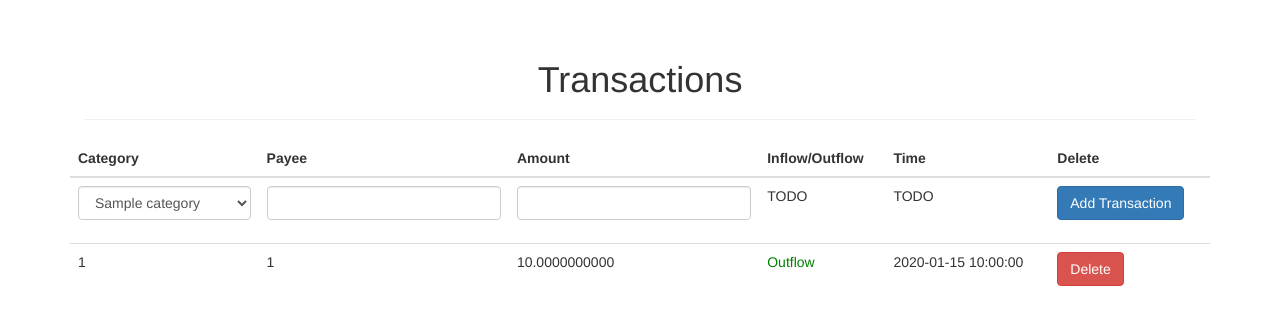
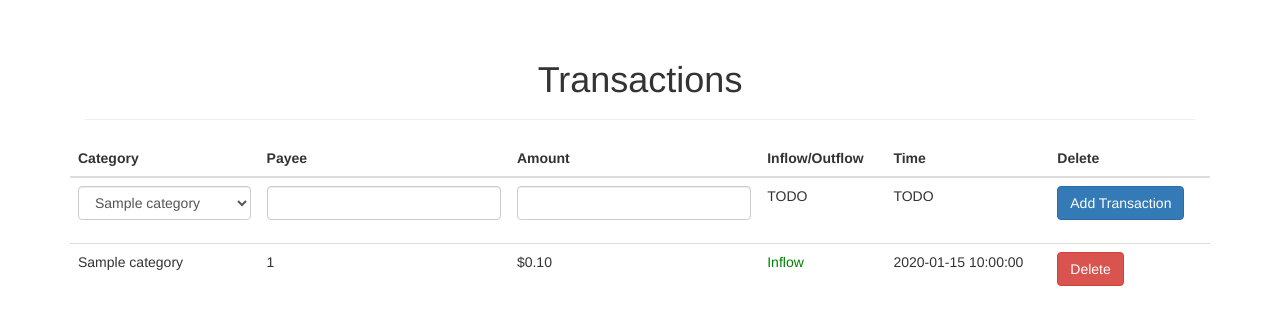
Before and after one commit to swm82/eNvelopes, a Flask app: page /transactions in a window 1280 px wide. Shown: the part 52-377 px from the top of the page. Run offline with Flask 2, Linux system fonts and the light colour scheme; a user stored in the database is signed in; tables that the repository leaves empty hold one stand-in row (values such as "Sample post"); some libraries are stand-ins or nearby versions.

Commit message:
Working version, db updated, currency formatting corrected, inflow category implemented

```diff
--- a/app/auth/views.py
+++ b/app/auth/views.py
@@ -1,7 +1,7 @@
 from flask import render_template, redirect, request, url_for, flash
 from flask_login import login_user, logout_user, login_required
 from . import auth
-from ..models import User
+from ..models import User, Category
 from .forms import LoginForm, RegistrationForm
 from .. import db
 
@@ -33,6 +33,10 @@
         user = User(email=form.email.data, username=form.username.data, password=form.password.data, role=2, cash=0)
         db.session.add(user)
         db.session.commit()
+        user_info = User.query.filter_by(email=form.email.data).first()
+        inflow = Category(name='Inflow', amount=0, user_id=user_info.user_id)
+        db.session.add(inflow)
+        db.session.commit()
         flash('You can now login')
         return redirect(url_for('auth.login'))
     return render_template('auth/register.html', form=form)
--- a/app/main/forms.py
+++ b/app/main/forms.py
@@ -9,8 +9,8 @@
     submit = SubmitField('Add Category')
 
 class AddTransactionForm(FlaskForm):
-    # Implement category as dropdown of category options
     category = SelectField(validators=[DataRequired()])
+    category_id = HiddenField()
     payee = StringField(validators=[DataRequired(), Length(1,64)])
     amount = DecimalField(validators=[DataRequired()], places=2, rounding=None, use_locale=False, number_format=None)
     submit = SubmitField('Add Transaction')
@@ -18,7 +18,7 @@
 class AddToCategoryForm(FlaskForm):
     amount = DecimalField(validators=[DataRequired()], places=2, rounding=None, use_locale=False, number_format=None)
     category_id = HiddenField()
-    to_categories = SelectField('Move to category...', validators=[DataRequired()])
+    # to_categories = SelectField('Move to category...')
     to_category_id = HiddenField()
     delete = SubmitField('Delete Category')
     submit = SubmitField('Add to Envelope')
--- a/app/main/views.py
+++ b/app/main/views.py
@@ -6,7 +6,6 @@
 from .forms import AddCategoryForm, AddTransactionForm, AddToCategoryForm, DeleteTransactionForm
 from ..models import User, Category, Transaction, Payee
 from sqlalchemy import func
-from decimal import Decimal
 
 @main.route('/', methods = ['POST', 'GET'])
 def index():
@@ -15,29 +14,30 @@
     if request.method == 'POST':
         user = current_user.get_id()
         # If post request is from add_category form, add category to db
-        if request.form.get('submit') == 'add_category' and add_category_form.validate_on_submit():
+        if request.form['submit'] == 'add_category' and add_category_form.validate_on_submit():
+            print("Inside add cat")
             category = Category(name=add_category_form.category_name.data, amount=0, user_id=current_user.get_id())
             db.session.add(category)
             db.session.commit()
         # If post request is from add_to_category adjust amount in category in db
-        if request.form.get('submit') == 'add_to_category' and add_to_category_form.validate_on_submit():
-            category = Category.query.filter_by(id=add_to_category_form.category_id.data).first()
-            category.amount = category.amount + add_to_category_form.amount.data
+        if request.form['submit'] == 'add_to_category' and add_to_category_form.validate_on_submit():
+            print("Here")
+            category = Category.query.filter_by(category_id=add_to_category_form.category_id.data).first()
+            category.amount = category.amount + decimal_to_int(add_to_category_form.amount.data)
+            user_inflow = Category.query.filter_by(user_id=current_user.get_id(), name='Inflow').first()
+            user_inflow.amount = user_inflow.amount - decimal_to_int(add_to_category_form.amount.data)
             db.session.commit()
-            # TODO add remove cash option
-            # add delete category option
         return redirect(url_for('main.index'))
     else:
         if not current_user.is_authenticated:
             return redirect(url_for('auth.register'))
         else:
             user = current_user.get_id()
-            user_data = User.query.filter_by(id=user).first()
-            categories = Category.query.filter_by(user_id=user).all()
-            categorized_cash_total = db.session.query(func.sum(Category.amount)).filter_by(user_id=user).scalar()
-            if not categorized_cash_total:
-                categorized_cash_total = 0
-            return render_template("index.html", categories=categories, unbudgeted_amount=user_data.cash-categorized_cash_total, add_category_form=add_category_form, add_to_category_form=add_to_category_form)
+            user_data = User.query.filter_by(user_id=user).first()
+            user_inflow = Category.query.filter_by(user_id=current_user.get_id(), name='Inflow').first()
+            categories = Category.query.filter_by(user_id=user).filter(Category.name.isnot('Inflow')).all()
+            unbudgeted = Category.query.filter_by(user_id=user, name="Inflow").first().amount
+            return render_template("index.html", categories=categories, unbudgeted_amount=unbudgeted, add_category_form=add_category_form, add_to_category_form=add_to_category_form)
 
 # add login required
 @main.route('/transactions', methods=['GET', 'POST'])
@@ -46,41 +46,43 @@
     delete_transaction_form = DeleteTransactionForm()
     # Get categories associated with user, pass to form select field, get list of names to utilize in transaction list
     categories = Category.query.filter_by(user_id=current_user.get_id()).all()
-    user_category_names = [category.name for category in categories]
-    add_transaction_form.category.choices = user_category_names
+    # Category dict to be used in template
+    categories = { category.category_id : category.name for category in categories }
+    add_transaction_form.category.choices = list(categories.values())
     if request.method == 'POST':
         if request.form.get('submit') == 'add_transaction' and add_transaction_form.validate_on_submit():
-            transaction_amount = add_transaction_form.amount.data
+            transaction_amount = decimal_to_int(add_transaction_form.amount.data)
             # Get category from db
-            transaction_category = Category.query.filter_by(name=add_transaction_form.category.data).join(User).filter_by(id=current_user.get_id()).first()
-            #TODO Transaction must apply amount changes to total money, category amount
-            payee = Payee.query.filter_by(name=add_transaction_form.payee.data).join(User).filter_by(id = current_user.get_id()).first()
+            payee = Payee.query.filter_by(name=add_transaction_form.payee.data).join(User).filter_by(user_id = current_user.get_id()).first()
             # Check if payee exists for user, if not, create new payee with input name for user
             if payee is None:
                 payee = Payee(name=add_transaction_form.payee.data, user_id=current_user.get_id())
                 db.session.add(payee)
                 db.session.commit()
             # Get payee ID from db, create new transaction associated with user, payee, category
-            payee = Payee.query.filter_by(name=add_transaction_form.payee.data).join(User).filter_by(id = current_user.get_id()).first()
-            transaction = Transaction(user_id=current_user.get_id(), payee_id=payee.id, category_id=transaction_category.id, amount=transaction_amount)
+            payee = Payee.query.filter_by(name=add_transaction_form.payee.data).join(User).filter_by(user_id = current_user.get_id()).first()
+            # If inflow, add to user, if outflow, subtract from user, update category
+            transaction_category = Category.query.filter_by(name=add_transaction_form.category.data).join(User).filter_by(user_id=current_user.get_id()).first()
+            income = False
+            if add_transaction_form.category.data == 'Inflow':
+                transaction_amount = transaction_amount * -1
+                income = True
+            user_data = User.query.filter_by(user_id=current_user.get_id()).first()
+            user_data.cash = user_data.cash - transaction_amount
+            transaction_category.amount = transaction_category.amount - transaction_amount
+            transaction = Transaction(user_id=current_user.get_id(), payee_id=payee.payee_id, category_id=transaction_category.category_id, amount=transaction_amount, inflow=income)
             db.session.add(transaction)
-            transactions = Transaction.query.all()
-            # Update user's cash
-            user_data = User.query.filter_by(id=current_user.get_id()).first()
-            user_data.cash = user_data.cash - transaction_amount
             # Update category amount
-            transaction_category.amount = transaction_category.amount - transaction_amount
             db.session.commit()
         if request.form.get('submit') == 'delete_transaction' and delete_transaction_form.validate_on_submit():
             # Find and delete transaction
             transaction_to_delete = Transaction.query.filter_by(id=delete_transaction_form.transaction_id.data).first()
             # Get category entry and update amount
             transaction_category = Category.query.filter_by(id=delete_transaction_form.category_id.data).first()
-            # Look into decimal conversion, or convert money to ints
-            transaction_category.amount = transaction_category.amount + Decimal(delete_transaction_form.transaction_amount.data)
+            transaction_category.amount = transaction_category.amount + decimal_to_int(delete_transaction_form.transaction_amount.data)
             # Add cash back to user's total
             user_data = User.query.filter_by(id=current_user.get_id()).first()
-            user_data.cash = user_data.cash + Decimal(delete_transaction_form.transaction_amount.data)
+            user_data.cash = user_data.cash + decimal_to_int(delete_transaction_form.transaction_amount.data)
             db.session.delete(transaction_to_delete)
             db.session.commit()
         return redirect(url_for('main.transactions'))
@@ -88,5 +90,18 @@
     else:
         # If Get request, get current transactions, send to Jinja for formatting.  Add line for new transaction
         # TODO - sort in reverse by date, place new transaction at top
-        transactions = Transaction.query.join(User).filter_by(id=current_user.get_id()).all()
-        return render_template("transactions.html", add_transaction_form=add_transaction_form, delete_transaction_form=delete_transaction_form, transactions=transactions, category_names=user_category_names)
+        transactions = Transaction.query.join(User).filter_by(user_id=current_user.get_id()).all()
+        return render_template("transactions.html", add_transaction_form=add_transaction_form, delete_transaction_form=delete_transaction_form, transactions=transactions, category_dict=categories)
+
+
+# Helper methods - move to seperate pkg
+def decimal_to_int(value):
+    string_value = str(value)
+    if '.' not in string_value:
+        return int(string_value) * 100
+    parts = string_value.split('.')
+    intvalue = int(''.join(parts))
+    return intvalue
+
+def format_currency(value):
+    return "$" + str(float(value)/100)
--- a/app/templates/transactions.html
+++ b/app/templates/transactions.html
@@ -52,13 +52,17 @@
                         {{ delete_transaction_form.csrf_token() }}
                         <!-- Make sure to implement deletes in the db as delete category, else indexing will be impacted -->
                         <!-- Use a dictionary to cary category name/id association -->
-                        <td>{{ transaction.category_id }}</td>
+                        <td>{{ category_dict[transaction.category_id] }}</td>
                         <td>{{ transaction.payee_id }}</td>
-                        <td>{{ transaction.amount }}</td>
-                        {% if transaction.amount < 0 %}
-                            <td style="color: red">Inflow</td>
+                        {% if category_dict[transaction.category_id] == 'Inflow' %}
+                            <td>{{ format(transaction.amount * -1) }}</td>
                         {% else %}
-                            <td style="color: green">Outflow</td>
+                            <td>{{ format(transaction.amount) }}</td>
+                        {% endif %}
+                        {% if transaction.inflow == 1 %}
+                            <td style="color: green">Inflow</td>
+                        {% else %}
+                            <td style="color: red">Outflow</td>
                         {% endif %}
                         <td>{{ transaction.timestamp }}</td>
                         <!-- Hidden field to store transaction id -->
```
Also changed, not shown: app/__init__.py (+7 -1 lines), app/models.py (+21 -16 lines), app/templates/index.html (+9 -6 lines), data-dev.sqlite.
